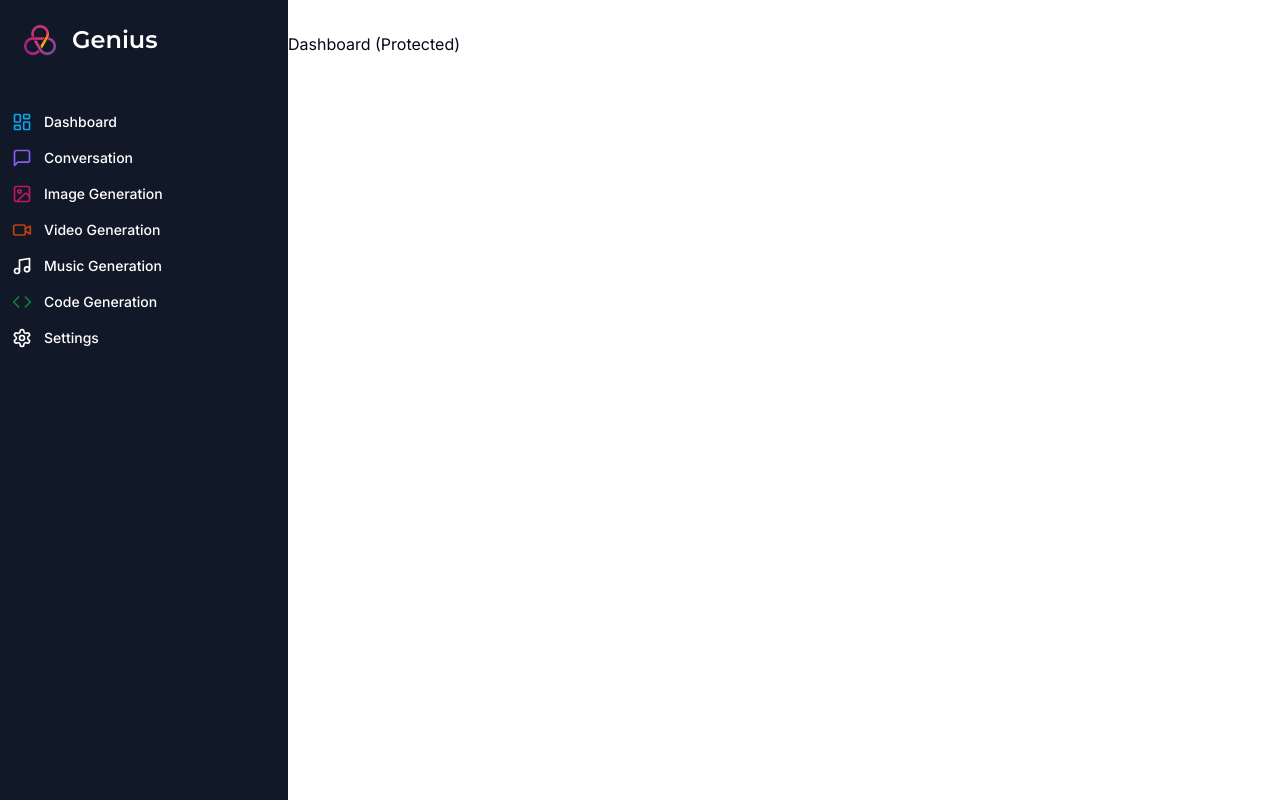
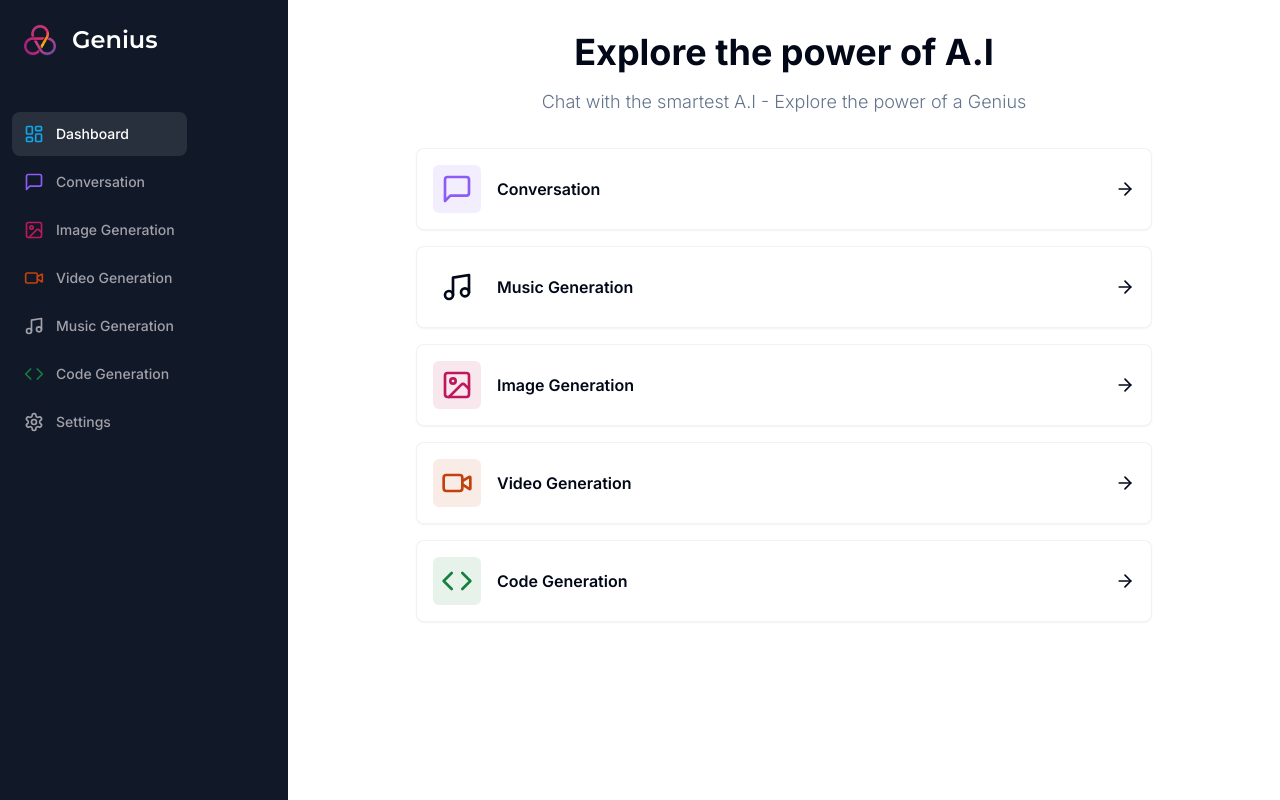
Before and after one commit to Barnamoyy/ai-saas, a Next.js app: page /dashboard in a window 1280 px wide. Built offline with nearby package versions, Linux system fonts and the light colour scheme.

Commit message:
Sidebar & Dashboard changes
Minor sidebar changes, added the frontend for dashboard page.

```diff
--- a/app/(dashboard)/(routes)/dashboard/page.tsx
+++ b/app/(dashboard)/(routes)/dashboard/page.tsx
@@ -1,9 +1,79 @@
-import { UserButton } from "@clerk/nextjs";
+"use client";
+import { Card } from "@/components/ui/card";
+import { ArrowRight, Code, ImageIcon, MessageSquare, Music, VideoIcon } from "lucide-react";
+
+import { cn } from "@/lib/utils";
+import { useRouter } from "next/navigation";
+
+const tools = [
+  {
+    label: "Conversation",
+    icon: MessageSquare,
+    color: "text-violet-500",
+    bg: "bg-violet-500/10",
+    href: "/conversation"
+  },
+  {
+    label: "Music Generation",
+    icon: Music,
+    color: "text-emrald-500",
+    bg: "bg-emrald-500/10",
+    href: "/music"
+  },
+  {
+    label: "Image Generation",
+    icon: ImageIcon,
+    color: "text-pink-700",
+    bg: "bg-pink-700/10",
+    href: "/image"
+  },
+  {
+    label: "Video Generation",
+    icon: VideoIcon,
+    color: "text-orange-700",
+    bg: "bg-orange-700/10",
+    href: "/video"
+  },
+  {
+    label: "Code Generation",
+    icon: Code,
+    color: "text-green-700",
+    bg: "bg-green-700/10",
+    href: "/code"
+  },
+]
 
 export default function DashboardPage() {
+  const router = useRouter();
   return (
     <div>
-      <h1>Dashboard (Protected)</h1>
+      <div className="mb-8 space-y-4">
+        <h2 className="text-2xl md:text-4xl font-bold text-center">
+          Explore the power of A.I
+        </h2>
+      <p className="text-muted-foreground font-light text-sm md:text-lg text-center">Chat with the smartest A.I - Explore the power of a Genius</p>
+      </div>
+      <div className="px-4 md:px-20 lg:px-32 space-y-4">
+        {tools.map((tool) => (
+          <Card
+          onClick={() => {
+            router.push(tool.href);
+          }}
+          key={tool.href}
+          className="p-4 border-black/5 flex items-center justify-between hover:shadow-md transition cursor-pointer">
+            <div className="flex items-center gap-x-4">
+              <div className={cn("p-2 w-fit rounded-md", tool.bg)}>
+                <tool.icon className={cn("w-8 h-8", tool.color)}/>
+              </div>
+              <div className="font-semibold">
+                {tool.label}
+              </div>
+            </div>
+            <ArrowRight className="w-5 h-5" />
+          </Card>
+        ))
+          }
+      </div>
     </div>
   );
 }
--- a/components/mobile-sidebar.tsx
+++ b/components/mobile-sidebar.tsx
@@ -1,4 +1,6 @@
-"use client"
+"use client";
+
+import { useEffect, useState } from "react";
 
 import { Menu } from "lucide-react";
 import { Button } from "./ui/button";
@@ -6,6 +8,16 @@
 import Sidebar from "./sidebar";
 
 const MobileSidebar = () => {
+  const [isMounted, setIsMounted] = useState(false);
+
+  useEffect(() => {
+    setIsMounted(true);
+  }, []);
+
+  if (!isMounted) {
+    return null;
+  }
+
   return (
     <Sheet>
       <SheetTrigger>
@@ -18,6 +30,6 @@
       </SheetContent>
     </Sheet>
   );
-}
+};
 
 export default MobileSidebar;
--- a/components/sidebar.tsx
+++ b/components/sidebar.tsx
@@ -5,6 +5,7 @@
 
 import { cn } from "@/lib/utils";
 import { Code, ImageIcon, LayoutDashboard, MessageSquare, Music, Settings, VideoIcon } from "lucide-react";
+import { usePathname } from "next/navigation";
 
 const monteserrat = Montserrat({ weight: "600", subsets: ["latin"] });
 
@@ -53,6 +54,9 @@
 ];
 
 const Sidebar = () => {
+
+  const pathname = usePathname();
+
   return (
     <div className="space-y-4 py-4 flex flex-col h-full bg-[#111827] text-white">
       <div className="px-3 py-2 flex-1">
@@ -69,7 +73,7 @@
             <Link
               href={route.href}
               key={route.href}
-              className="text-sm group flex pb-3 w-full justify-normal font-medium cursor-pointer hover:text-white hover:bg-white/10 rounded-lg transiton"
+              className={cn("text-sm group flex p-3 w-full justify-normal font-medium cursor-pointer hover:text-white hover:bg-white/10 rounded-lg transiton", pathname === route.href ? "text-white bg-white/10" : "text-zinc-400")}
             >
               <div className="flex items-center flex-1">
                 <route.icon className={cn("w-5 h-5 mr-3", route.color)} />
--- /dev/null
+++ b/components/ui/card.tsx
@@ -0,0 +1,79 @@
+import * as React from "react"
+
+import { cn } from "@/lib/utils"
+
+const Card = React.forwardRef<
+  HTMLDivElement,
+  React.HTMLAttributes<HTMLDivElement>
+>(({ className, ...props }, ref) => (
+  <div
+    ref={ref}
+    className={cn(
+      "rounded-lg border bg-card text-card-foreground shadow-sm",
+      className
+    )}
+    {...props}
+  />
+))
+Card.displayName = "Card"
+
+const CardHeader = React.forwardRef<
+  HTMLDivElement,
+  React.HTMLAttributes<HTMLDivElement>
+>(({ className, ...props }, ref) => (
+  <div
+    ref={ref}
+    className={cn("flex flex-col space-y-1.5 p-6", className)}
+    {...props}
+  />
+))
+CardHeader.displayName = "CardHeader"
+
+const CardTitle = React.forwardRef<
+  HTMLParagraphElement,
+  React.HTMLAttributes<HTMLHeadingElement>
+>(({ className, ...props }, ref) => (
+  <h3
+    ref={ref}
+    className={cn(
+      "text-2xl font-semibold leading-none tracking-tight",
+      className
+    )}
+    {...props}
+  />
+))
+CardTitle.displayName = "CardTitle"
+
+const CardDescription = React.forwardRef<
+  HTMLParagraphElement,
+  React.HTMLAttributes<HTMLParagraphElement>
+>(({ className, ...props }, ref) => (
+  <p
+    ref={ref}
+    className={cn("text-sm text-muted-foreground", className)}
+    {...props}
+  />
+))
+CardDescription.displayName = "CardDescription"
+
+const CardContent = React.forwardRef<
+  HTMLDivElement,
+  React.HTMLAttributes<HTMLDivElement>
+>(({ className, ...props }, ref) => (
+  <div ref={ref} className={cn("p-6 pt-0", className)} {...props} />
+))
+CardContent.displayName = "CardContent"
+
+const CardFooter = React.forwardRef<
+  HTMLDivElement,
+  React.HTMLAttributes<HTMLDivElement>
+>(({ className, ...props }, ref) => (
+  <div
+    ref={ref}
+    className={cn("flex items-center p-6 pt-0", className)}
+    {...props}
+  />
+))
+CardFooter.displayName = "CardFooter"
+
+export { Card, CardHeader, CardFooter, CardTitle, CardDescription, CardContent }
```
Lines whose indentation alone changed are shown as unchanged.
